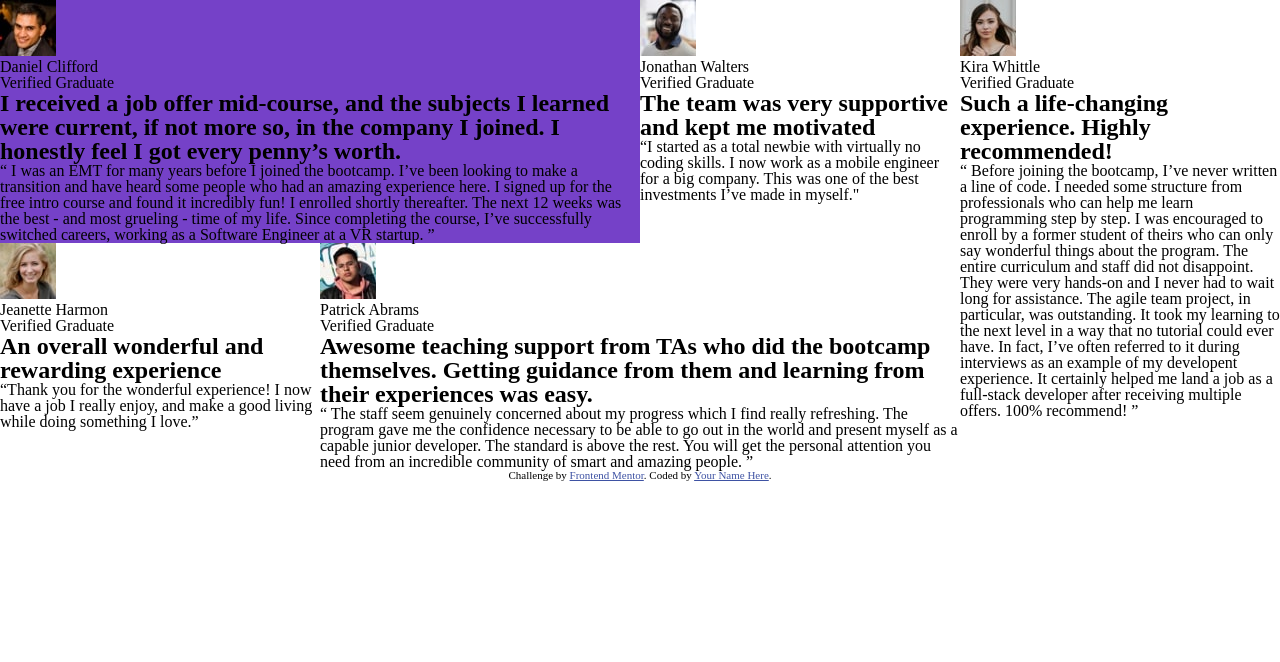
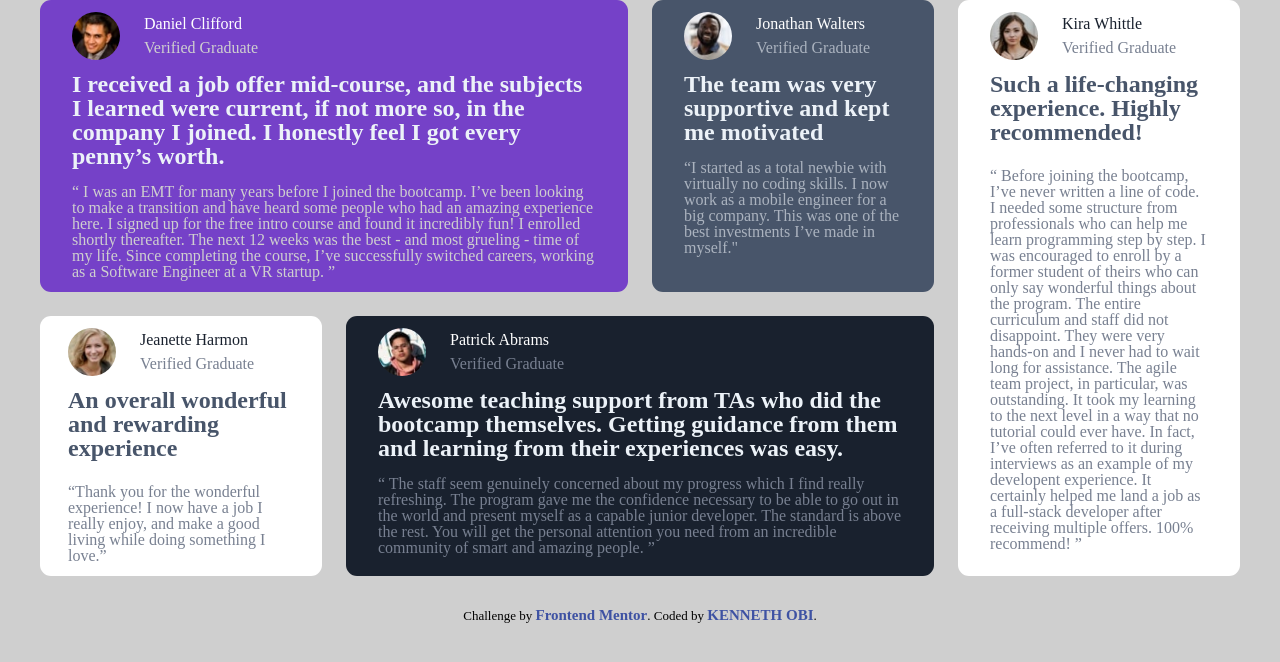
Before and after one commit to kennyoungC/testimonials-grid-section-main, a plain HTML site: page index.html in a window 1280 px wide. Drawn offline with Linux system fonts and the light colour scheme.

Commit message:
commit
testimonial grid section completed

```diff
--- a/index.html
+++ b/index.html
@@ -25,7 +25,11 @@
       <section class="testimonial">
         <div class="testimonials--1">
           <div class="image-box">
-            <img src="images/image-daniel.jpg" alt="photo of daniel Clifford" />
+            <img
+              class="img"
+              src="images/image-daniel.jpg"
+              alt="photo of daniel Clifford"
+            />
             <div>
               <p class="name">Daniel Clifford</p>
               <p class="name-tag">Verified Graduate</p>
@@ -36,7 +40,7 @@
             current, if not more so, in the company I joined. I honestly feel I
             got every penny’s worth.
           </h2>
-          <blockquote>
+          <blockquote class="testimonial-text">
             “ I was an EMT for many years before I joined the bootcamp. I’ve
             been looking to make a transition and have heard some people who had
             an amazing experience here. I signed up for the free intro course
@@ -49,6 +53,7 @@
         <div class="testimonials--2">
           <div class="image-box">
             <img
+              class="img"
               src="images/image-jonathan.jpg"
               alt="photo of Jonathan Walters"
             />
@@ -58,7 +63,7 @@
             </div>
           </div>
           <h2>The team was very supportive and kept me motivated</h2>
-          <blockquote>
+          <blockquote class="testimonial-text">
             “I started as a total newbie with virtually no coding skills. I now
             work as a mobile engineer for a big company. This was one of the
             best investments I’ve made in myself."
@@ -66,14 +71,18 @@
         </div>
         <div class="testimonials--3">
           <div class="image-box">
-            <img src="images/image-kira.jpg" alt="photo of Patrick Abrams" />
+            <img
+              class="img"
+              src="images/image-kira.jpg"
+              alt="photo of Patrick Abrams"
+            />
             <div>
-              <p class="name">Kira Whittle</p>
+              <p class="names">Kira Whittle</p>
               <p class="name-tag">Verified Graduate</p>
             </div>
           </div>
           <h2>Such a life-changing experience. Highly recommended!</h2>
-          <blockquote>
+          <blockquote class="testimonial-text">
             “ Before joining the bootcamp, I’ve never written a line of code. I
             needed some structure from professionals who can help me learn
             programming step by step. I was encouraged to enroll by a former
@@ -91,23 +100,28 @@
         <div class="testimonials--4">
           <div class="image-box">
             <img
+              class="img"
               src="images/image-jeanette.jpg"
               alt="photo of Jeanette Harmon"
             />
             <div>
-              <p class="name">Jeanette Harmon</p>
+              <p class="names">Jeanette Harmon</p>
               <p class="name-tag">Verified Graduate</p>
             </div>
           </div>
           <h2>An overall wonderful and rewarding experience</h2>
-          <blockquote>
+          <blockquote class="testimonial-text">
             “Thank you for the wonderful experience! I now have a job I really
             enjoy, and make a good living while doing something I love.”
           </blockquote>
         </div>
         <div class="testimonials--5">
           <div class="image-box">
-            <img src="images/image-patrick.jpg" alt="photo of Patrick Abrams" />
+            <img
+              class="img"
+              src="images/image-patrick.jpg"
+              alt="photo of Patrick Abrams"
+            />
             <div>
               <p class="name">Patrick Abrams</p>
               <p class="name-tag">Verified Graduate</p>
@@ -118,7 +132,7 @@
             Getting guidance from them and learning from their experiences was
             easy.
           </h2>
-          <blockquote>
+          <blockquote class="testimonial-text">
             “ The staff seem genuinely concerned about my progress which I find
             really refreshing. The program gave me the confidence necessary to
             be able to go out in the world and present myself as a capable
@@ -133,7 +147,7 @@
           Challenge by
           <a href="https://www.frontendmentor.io?ref=challenge" target="_blank"
             >Frontend Mentor</a
-          >. Coded by <a href="#">Your Name Here</a>.
+          >. Coded by <a href="#">KENNETH OBI</a>.
         </div>
       </footer>
     </div>
--- a/style.css
+++ b/style.css
@@ -6,30 +6,120 @@
 body {
   font-family: "Barlow Semi Condensed" sans-serif;
   line-height: 1;
+  background-color: hsl(0, 0%, 81%);
+}
+h2 {
+  font-weight: 600;
+  font-size: 24px;
+  margin-bottom: 16px;
+  color: hsl(210, 46%, 95%);
+}
+.container {
+  width: 1200px;
+  margin: 0 auto;
 }
 .testimonial {
   display: grid;
   grid-template-columns: repeat(4, 1fr);
+  gap: 24px;
+  margin-bottom: 32px;
+}
+.img {
+  width: 48px;
+  border-radius: 50%;
+}
+.image-box {
+  display: flex;
+  gap: 24px;
+  align-items: center;
+  margin-bottom: 12px;
 }
 .testimonials--1 {
+  color: hsl(0, 0%, 81%);
+
+  border-radius: 11px;
+  padding: 12px 32px;
   background-color: hsl(263, 55%, 52%);
   grid-column: 1 / 3;
 }
 .testimonials--2 {
+  border-radius: 11px;
+  color: hsl(216, 14%, 71%);
+
+  padding: 12px 32px;
+  background-color: hsl(217, 19%, 35%);
 }
 .testimonials--3 {
+  border-radius: 11px;
+  color: hsl(221, 10%, 52%);
+  padding: 12px 32px;
+  background-color: hsl(0, 0%, 100%);
   grid-column: 4;
   grid-row: 1 / 3;
 }
+.testimonials--4 h2,
+.testimonials--3 h2 {
+  color: hsl(217, 19%, 35%);
+  margin-bottom: 24px;
+}
+
 .testimonials--4 {
+  border-radius: 11px;
+  color: hsl(221, 10%, 52%);
+
+  padding: 12px 28px;
+  background-color: hsl(0, 0%, 100%);
 }
+
 .testimonials--5 {
+  border-radius: 11px;
+  color: hsl(221, 10%, 52%);
+
+  padding: 12px 32px;
+  background-color: hsl(219, 29%, 14%);
   grid-column: 2/4;
 }
+.name {
+  color: #fff;
+  margin-bottom: 8px;
+}
+.names {
+  color: hsl(219, 29%, 14%);
+  margin-bottom: 8px;
+}
 .attribution {
-  font-size: 11px;
+  font-size: 13px;
   text-align: center;
 }
 .attribution a {
   color: hsl(228, 45%, 44%);
 }
+.attribution a:link,
+.attribution a:visited {
+  font-size: 15px;
+  text-decoration: none;
+  font-weight: 600;
+  cursor: pointer;
+}
+.attribution a:hover,
+.attribution a:active {
+  text-decoration: underline;
+  font-weight: bolder;
+}
+@media (max-width: 32em) {
+  .container {
+    width: 480px;
+  }
+  .testimonial {
+    display: flex;
+    flex-direction: column;
+    padding: 12px 32px;
+  }
+  .testimonial-text {
+    font-size: 18px;
+    line-height: 1.3;
+  }
+  h2 {
+    font-size: 26px;
+  }
+}
```
